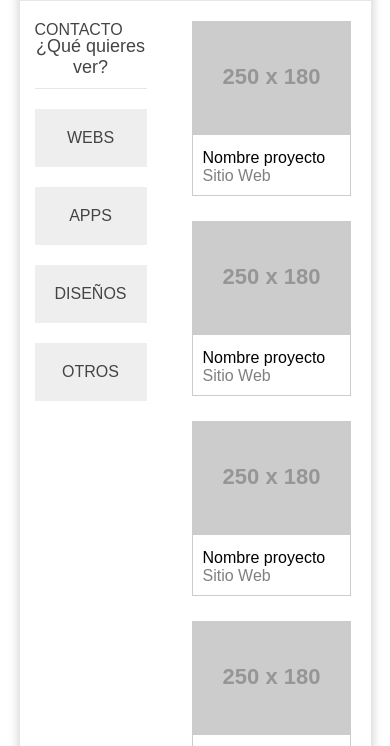
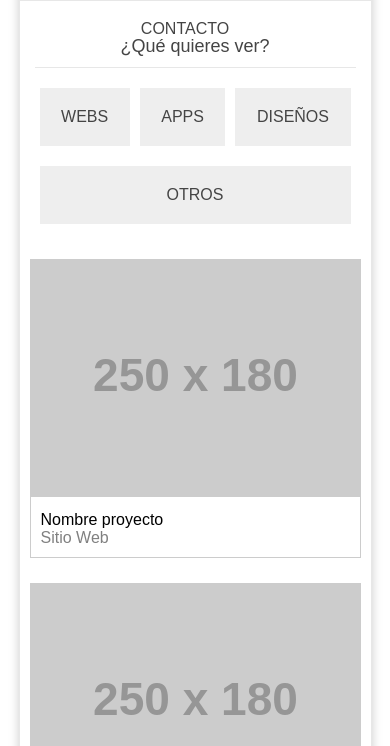
Before and after one commit to Andrus123/maquetacion-3, a plain HTML site: page index.html in a window 390 px wide. Shown: the part 161-907 px from the top of the page. Drawn offline with Linux system fonts and the light colour scheme; placeholder pictures from the web are drawn by us.

Commit message:
Responsive Flexbox
empezamos con los media queries, desde max width 1334, le damos al header un text align center, al menu y el ul, un margin top de 20px, align items flexstart, justify content space evenly,

despues con menor width, lo llevamos a las columnas

```diff
--- a/styles.css
+++ b/styles.css
@@ -195,3 +195,68 @@
     margin-left: 20px;
     color: #444;
 }
+
+@media (max-width: 1334px){
+    #header{
+        text-align: center;
+    }
+
+    #menu > ul {
+        margin-top: 20px;
+        align-items: flex-start;
+        justify-content: space-evenly;
+
+    }
+}
+
+@media (max-width: 646px){
+
+
+    #content{
+        display: flex;
+        flex-direction: column;
+        flex-wrap: wrap;
+        justify-content: space-between;
+        padding-top: 20px;
+        padding-bottom: 20px;
+    }
+
+    #aside{
+        margin-right:0px;
+    }
+
+    #aside ul{
+        display: flex;
+        flex-flow: row wrap;
+        justify-content: space-between;
+    }
+
+    #aside ul li{
+        flex-grow: 1;
+        margin-left: 5px;
+        margin-right: 5px;
+    }
+
+    .project{
+        margin-right: 10px;
+        margin-left: 10px;
+    }
+
+    #footer .logo{
+
+        flex-grow: 1;
+        order: 1;
+        flex-basis: 100%;
+        text-align: center;
+        margin: 0px;
+    }
+
+    #footer .info{
+
+        flex-grow: 1;
+        order: 2;
+        flex-basis: 100%;
+        text-align: center;
+        margin: 0px;
+    }
+}
```
